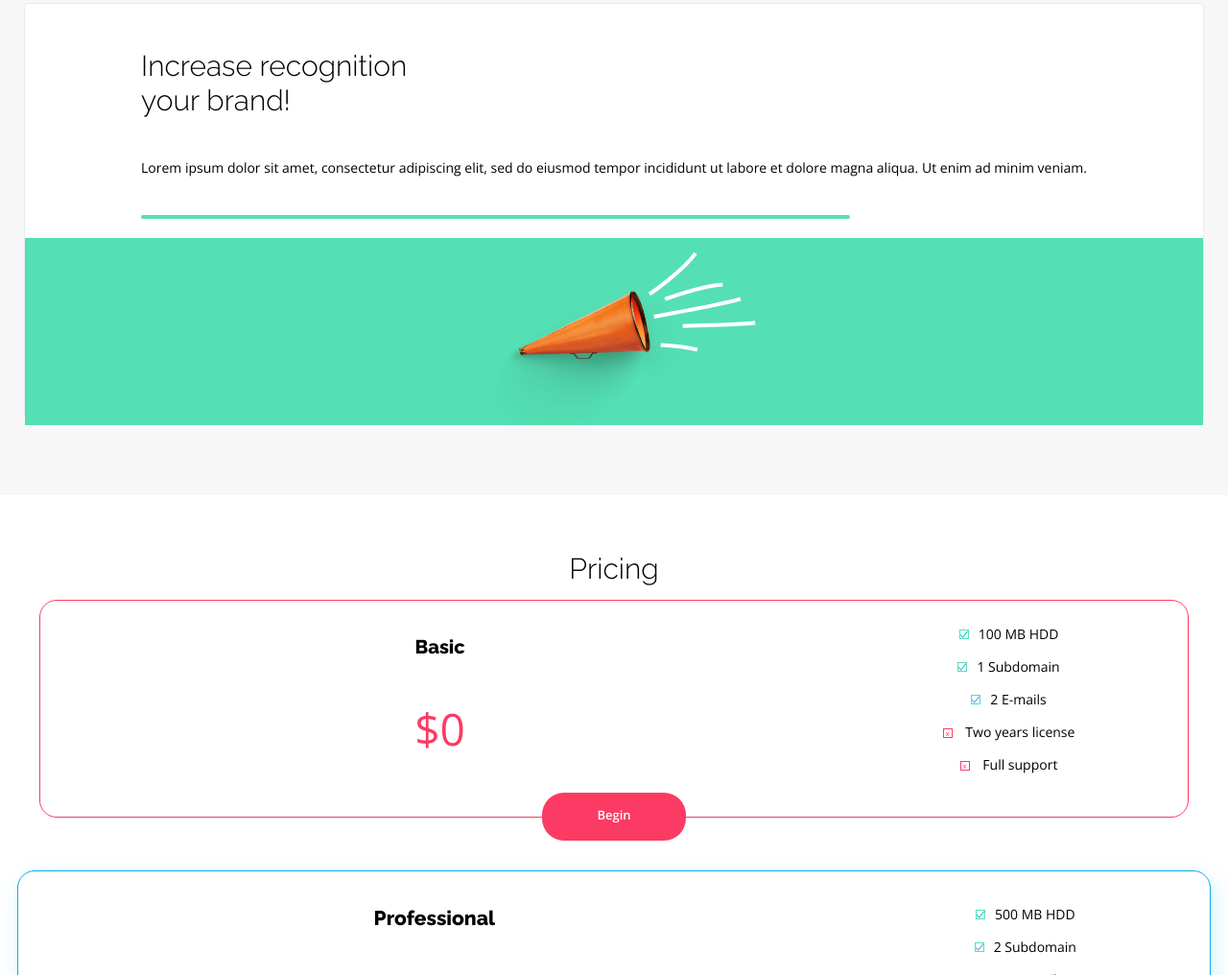
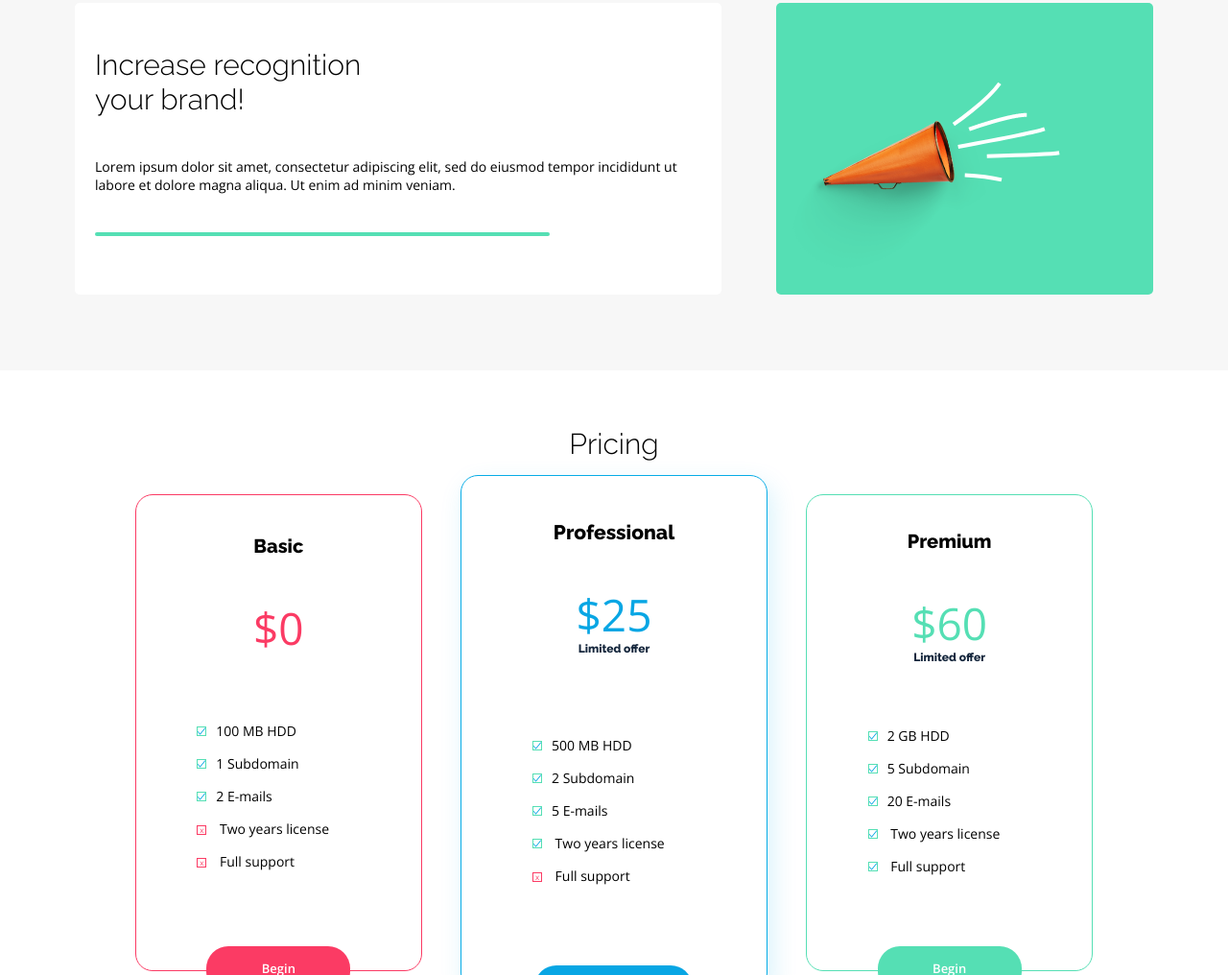
Before and after one commit to LukaszKopyto/Website_Best_Shop, a plain HTML site: page index.html in a window 1280 px wide. Shown: the part 1784-2800 px from the top of the page at 96% size. Drawn offline with nearby package versions, Linux system fonts and the light colour scheme.

Commit message:
pricing and contact section for the desktop version

```diff
--- a/scss/elements/_base.scss
+++ b/scss/elements/_base.scss
@@ -1,4 +1,3 @@
-@import "../../icons/sass-inline-svg";
 *, *:after, *:before {
   box-sizing: border-box;
 }
@@ -20,7 +19,8 @@ body {
   display: flex;
   justify-content: space-between;
   align-items: center;
-  margin-top: 16px;
+  max-width: 1266px;
+  margin: 16px auto 0 auto;
 }
 .header {
   width: 100vw;
@@ -176,6 +176,9 @@ main {
   position: relative;
   border: 1px solid #E8E9ED;
   border-radius: 5px;
+  max-width: 1124px;
+  margin-left: auto;
+  margin-right: auto;
 }
 .info__box:nth-child(3) {
   background-color: $bg;
@@ -287,8 +290,9 @@ main {
   flex-direction: column;
 }
 .pricing__boxes--container {
-  margin: 0 41px;
   padding-bottom: 50px;
+  max-width: 1266px;
+  margin: 0 auto;
 }
 .pricing__box {
   border: 1px solid $main-color;
@@ -392,6 +396,12 @@ main {
   width: 10px;
   left: -10px;
   position: relative;
+}
+.pricing__feature {
+  display: flex;
+  flex-direction: column;
+  align-items: baseline;
+  width: 40%;
 }
 .uncheck {
   color: $second-color;
@@ -548,6 +558,8 @@ left: 3px;
   justify-content: space-between;
   align-items: center;
   height: 89px;
+  max-width: 1266px;
+  margin: 0 auto;
 }
 @media (max-height: 414px) {
   .popular__container {
@@ -556,10 +568,7 @@ left: 3px;
     width: 100%;
   }
 }
-@media (orientation: landscape) {
-  main {
-    top: 80px;
-  }
+@media (min-width: 570px) {
   .popular__container {
     display: flex;
     justify-content: space-between;
@@ -598,4 +607,88 @@ left: 3px;
     height: 110px;
     width: 110px;
   }
+  .info__box:nth-child(3) {
+    flex-direction: row;
+    background-color: rgba(255, 255, 255, 0);
+    padding: 0;
+    border: 0;
+  }
+  .info__box--small {
+    width: 60%;
+    height: 304px;
+    border-radius: 5px;
+    padding: 21px;
+  }
+  .info__box--smalest {
+    width: 35%;
+    height: 304px;
+    background-color: $third-color;
+    border-radius: 5px;
+    display: flex;
+    align-items: center;
+  &.info__img {
+    width: 100%;
+  }
+  }
+  .info__box--square .info__img {
+    width: 100%;
+  }
+  .contact {
+    width: 80vw;
+    margin: 0 auto;
+  }
 }
+@media (min-width: 700px) and (max-width: 998px) {
+  .pricing__boxes {
+    align-items: center;
+  }
+  .pricing__feature {
+    min-width: 150px;
+  }
+  .pricing__box {
+    min-width: 60vw;
+  }
+}
+@media (min-width: 999px) {
+  .pricing__boxes {
+    flex-direction: row;
+    justify-content: space-between;
+  }
+  .pricing__boxes--container {
+    min-width: 999px;
+  }
+  .pricing__box {
+    width: 30%;
+    display: flex;
+    flex-direction: column;
+    align-items: center;
+  }
+  .pricing__box__plan {
+    padding: 38px 0;
+  }
+  .pricing__feature {
+    padding-bottom: 81px;
+    min-width: 150px;
+  }
+  .pricing__box.pricing__box--professional {
+    width: 32%;;
+  }
+  .pricing__box--basic, .pricing__box--premium {
+    margin: 20px 0 75px 0;
+  }
+  .pricing__box--professional span.btn.professional {
+    width: 165px;
+  }
+  .contact__box {
+    display: flex;
+    justify-content: space-between;
+    max-width: 896px;
+    margin: 0 auto;
+  }
+  .contact__form {
+    max-width: 440px;
+  }
+  .contact__details {
+    display: inline-block;
+  }
+}
```
Also changed, not shown: css/main.css.
